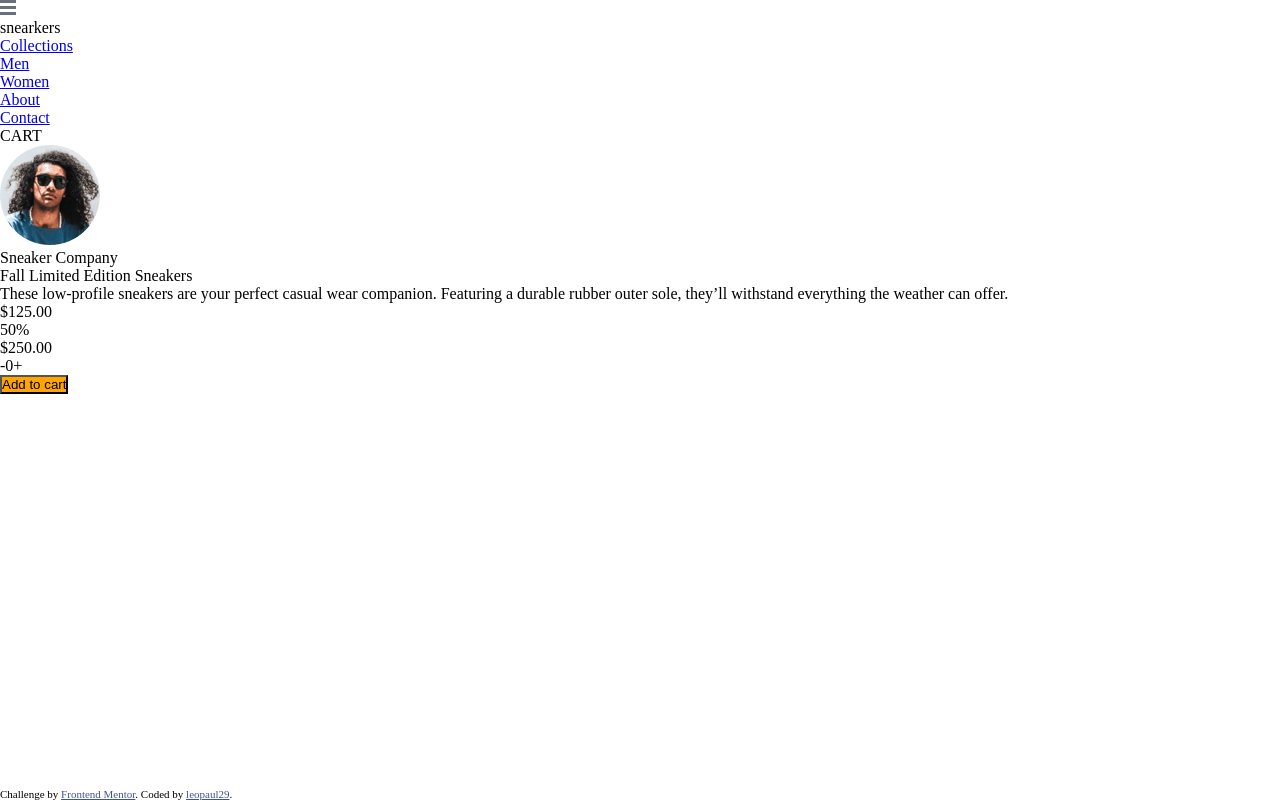
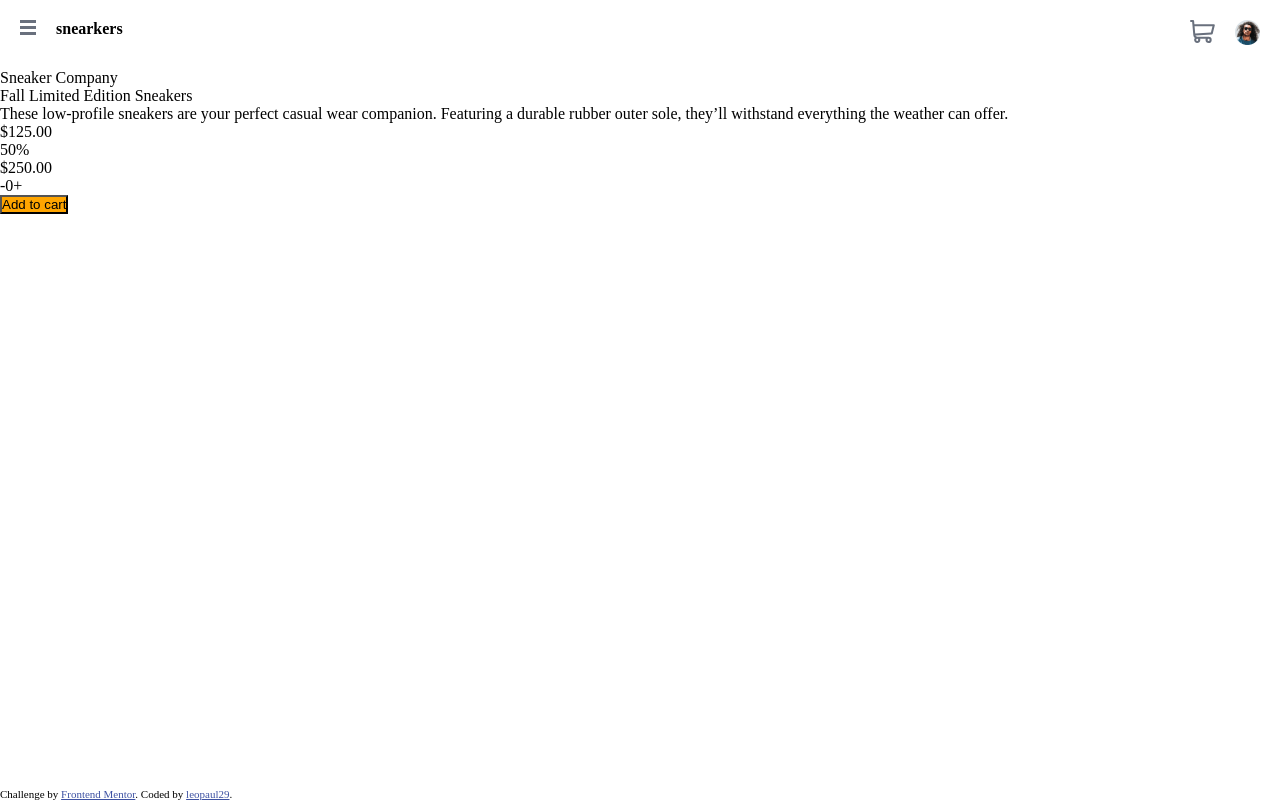
Before and after one commit to leopaul29/frontendmentor-ecommerce-product-page-main, an Angular app in the folder frontendmentor-ecommerce-product-page-main/: page / in a window 1280 px wide. Built offline with nearby package versions, Linux system fonts and the light colour scheme.

Commit message:
style: navbar

```diff
--- a/frontendmentor-ecommerce-product-page-main/src/app/navbar/navbar/navbar.component.html
+++ b/frontendmentor-ecommerce-product-page-main/src/app/navbar/navbar/navbar.component.html
@@ -1,8 +1,9 @@
 <nav class="navbar">
     <a class="navbar-expend">
-        <img src="/assets/icons/icon-menu.svg" alt="toggle-menu">
+        <img src="./assets/icons/icon-menu.svg" alt="toggle-menu">
     </a>
-    <div class="container">
+    <div class="navbar-container">
+        <div class="navbar-left">
             <div class="navbar-brand">snearkers</div>
             <div class="navbar-collapse">
                 <ul class="navbar-nav">
@@ -13,13 +14,19 @@
                     <li class="nav-item"><a href="#" class="nav-link">Contact</a></li>
                 </ul>
             </div>
+        </div>
         <div class="navbar-right">
-            <div class="cart">
-                <ec-cart></ec-cart>
+            <div class="navbar-nav">
+                <div class="nav-item nav-icon cart">
+                    <img src="./assets/icons/icon-cart.svg" alt="cart">
                 </div>
-            <div class="avatar">
+                <div class="nav-item nav-icon avatar">
                     <img src="./assets/avatar/image-avatar.png" alt="avatar">
                 </div>
             </div>
         </div>
+    </div>
 </nav>
+<div class="onhover-cart">
+    <ec-cart></ec-cart>
+</div>
--- a/frontendmentor-ecommerce-product-page-main/src/app/navbar/navbar/navbar.component.scss
+++ b/frontendmentor-ecommerce-product-page-main/src/app/navbar/navbar/navbar.component.scss
@@ -0,0 +1,30 @@
+.navbar {
+  display: flex;
+  padding: 20px;
+  gap: 20px;
+  .navbar-container {
+    display: flex;
+    width: 100%;
+    justify-content: space-between;
+    .navbar-left {
+      .navbar-brand {
+        font-weight: bold;
+      }
+      .navbar-collapse {
+        display: none;
+      }
+    }
+    .navbar-right {
+      .navbar-nav {
+        display: flex;
+        gap: 20px;
+        .nav-icon img {
+          width: 25px;
+        }
+      }
+    }
+  }
+}
+.onhover-cart {
+  display: none;
+}
```
Lines whose indentation alone changed are shown as unchanged.
